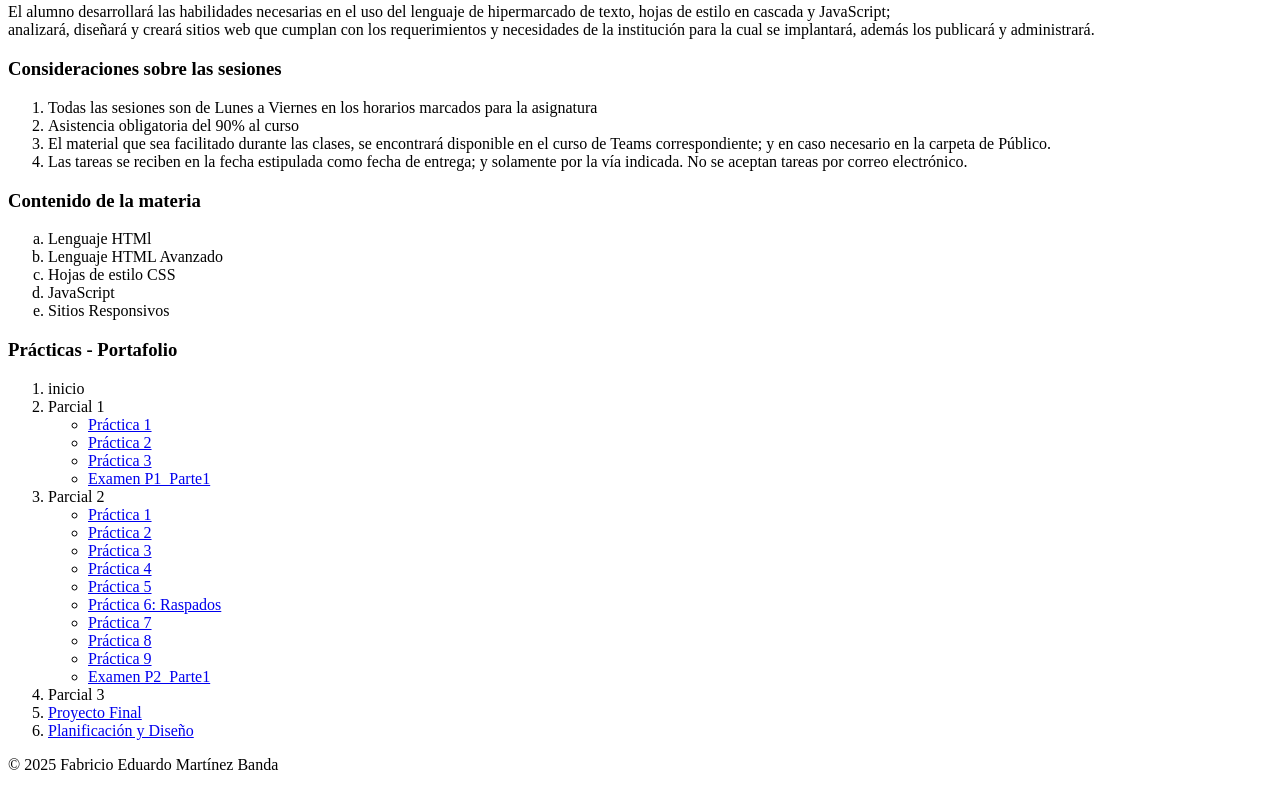
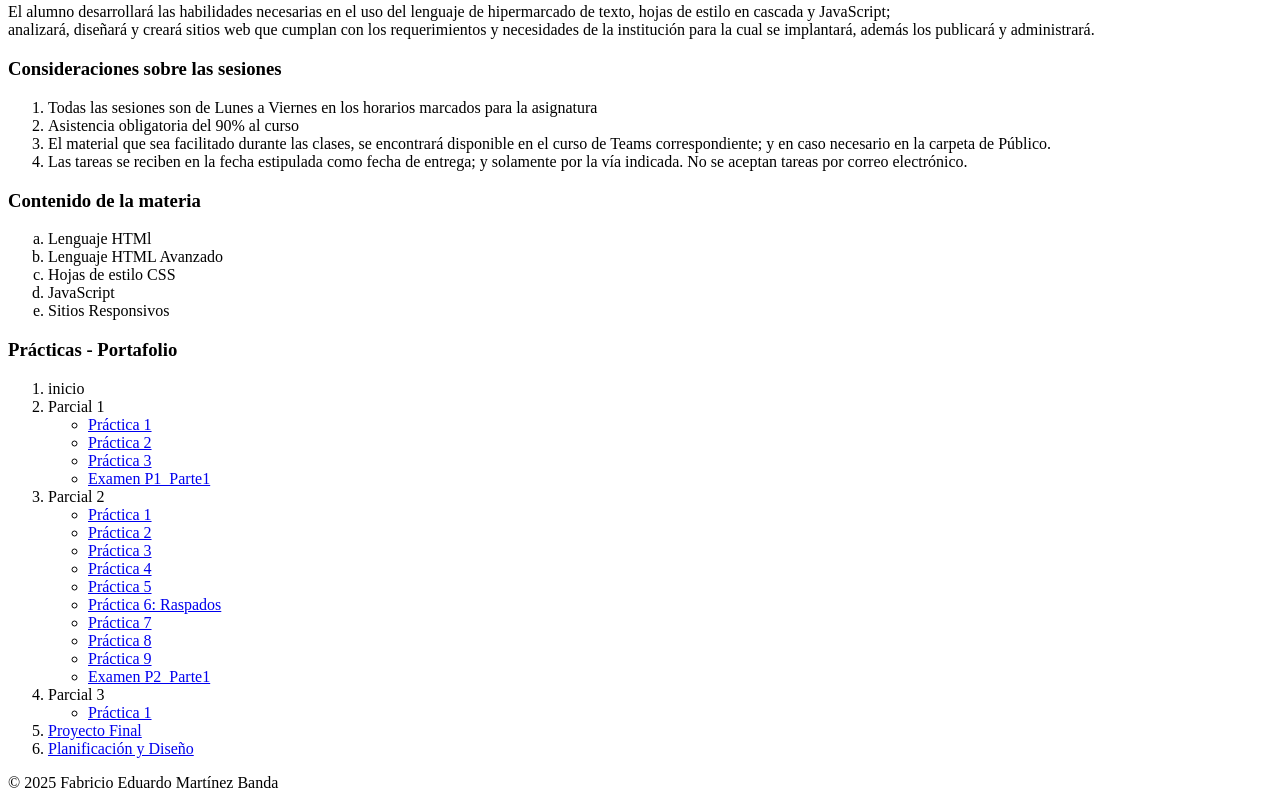
Before and after one commit to TecnoEdu-Educativo/programacion-web-1-, a plain HTML site: page index.html in a window 1280 px wide. Shown: the part 1068-1876 px from the top of the page. Drawn offline with Linux system fonts and the light colour scheme.

Commit message:
Add files via upload

```diff
--- a/index.html
+++ b/index.html
@@ -138,6 +138,9 @@ h6 {
                 <li><a href="examenP2.html">Examen P2_Parte1<a/></li>
             </ul>
             <li>Parcial 3</li>
+            <ul>
+                 <li> <a href="Forms.html">Práctica 1</a></li>
+            </ul>
             <li><a href="indexP.html">Proyecto Final</a></li>
             <li><a href="Planificacion_y_diseño.pdf">Planificación y Diseño</a></li>
         </ol>
```
